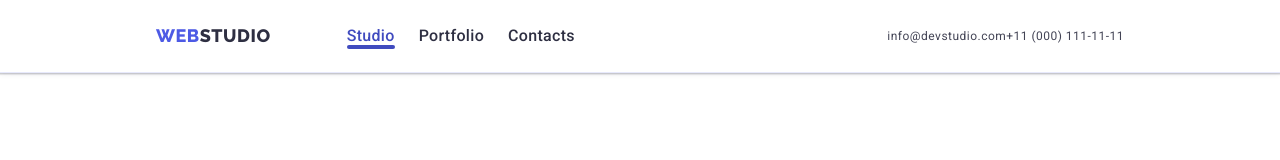
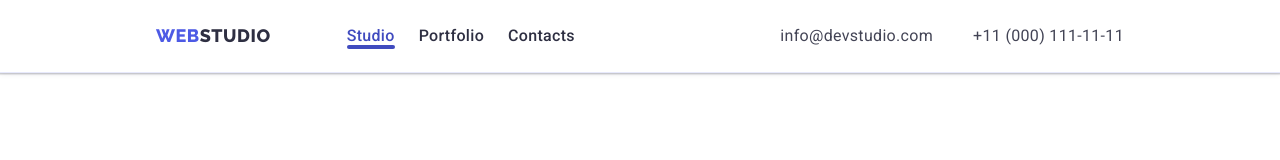
Before and after one commit to Erpokk/Landing_page_0, a plain HTML site: page index.html in a window 1280 px wide. Drawn offline with nearby package versions, Linux system fonts and the light colour scheme.

Commit message:
Header rdy

```diff
--- a/css/styles.css
+++ b/css/styles.css
@@ -140,7 +140,6 @@ img {
 
 .section {
   padding: 16px;
-  max-width: 1440px;
 }
 
 /* #endregion General */
@@ -148,8 +147,8 @@ img {
 
 .hdr {
   border-bottom: 1px solid var(--cornflower);
-  box-shadow: 0px 2px 1px rgba(46, 47, 66, 0.08),
-    0px 1px 1px rgba(46, 47, 66, 0.16), 0px 1px 6px rgba(46, 47, 66, 0.08);
+  box-shadow: 0 1px 6px 0 rgba(46, 47, 66, 0.08),
+    0 1px 1px 0 rgba(46, 47, 66, 0.16), 0 2px 1px 0 rgba(46, 47, 66, 0.08);
 }
 
 .hdr-wrapper {
@@ -332,6 +331,12 @@ img {
   .nav {
     display: flex;
   }
+
+  .address-list {
+    display: flex;
+    flex-direction: column;
+    gap: 12px;
+  }
 }
 
 @media (min-width: 1158px) {
@@ -354,5 +359,6 @@ img {
   .address-list {
     display: flex;
     flex-direction: row;
+    gap: 40px;
   }
 }
--- a/index.html
+++ b/index.html
@@ -43,11 +43,11 @@
         </nav>
         <address class="address">
           <ul class="address-list">
-            <li class="address-link small-text">
-              <a href="mailto:info@devstudio.com">info@devstudio.com</a>
+            <li class="address-item">
+              <a class="address-link" href="mailto:info@devstudio.com">info@devstudio.com</a>
             </li>
-            <li class="address-link small-text">
-              <a href="tel:+110001111111">+11 (000) 111-11-11</a>
+            <li class="address-item">
+              <a class="address-link" href="tel:+110001111111">+11 (000) 111-11-11</a>
             </li>
 
           </ul>
--- a/script.js
+++ b/script.js
@@ -12,3 +12,21 @@ burgerButton.addEventListener('click', function() {
  closeButton.addEventListener('click', function() {
                 mobileOverlay.classList.remove('is-open');
             });
+
+
+function removeSmallTextClass() {
+    if (window.innerWidth >= 1158) {
+        document.querySelectorAll('.address-item').forEach(function (element) {
+            element.classList.remove('small-text');
+        });
+    }
+    else {
+        document.querySelectorAll('.address-item').forEach(function (element) {
+            element.classList.add('small-text');
+        });
+    }
+}
+
+removeSmallTextClass();
+
+window.addEventListener('resize', removeSmallTextClass);
```
